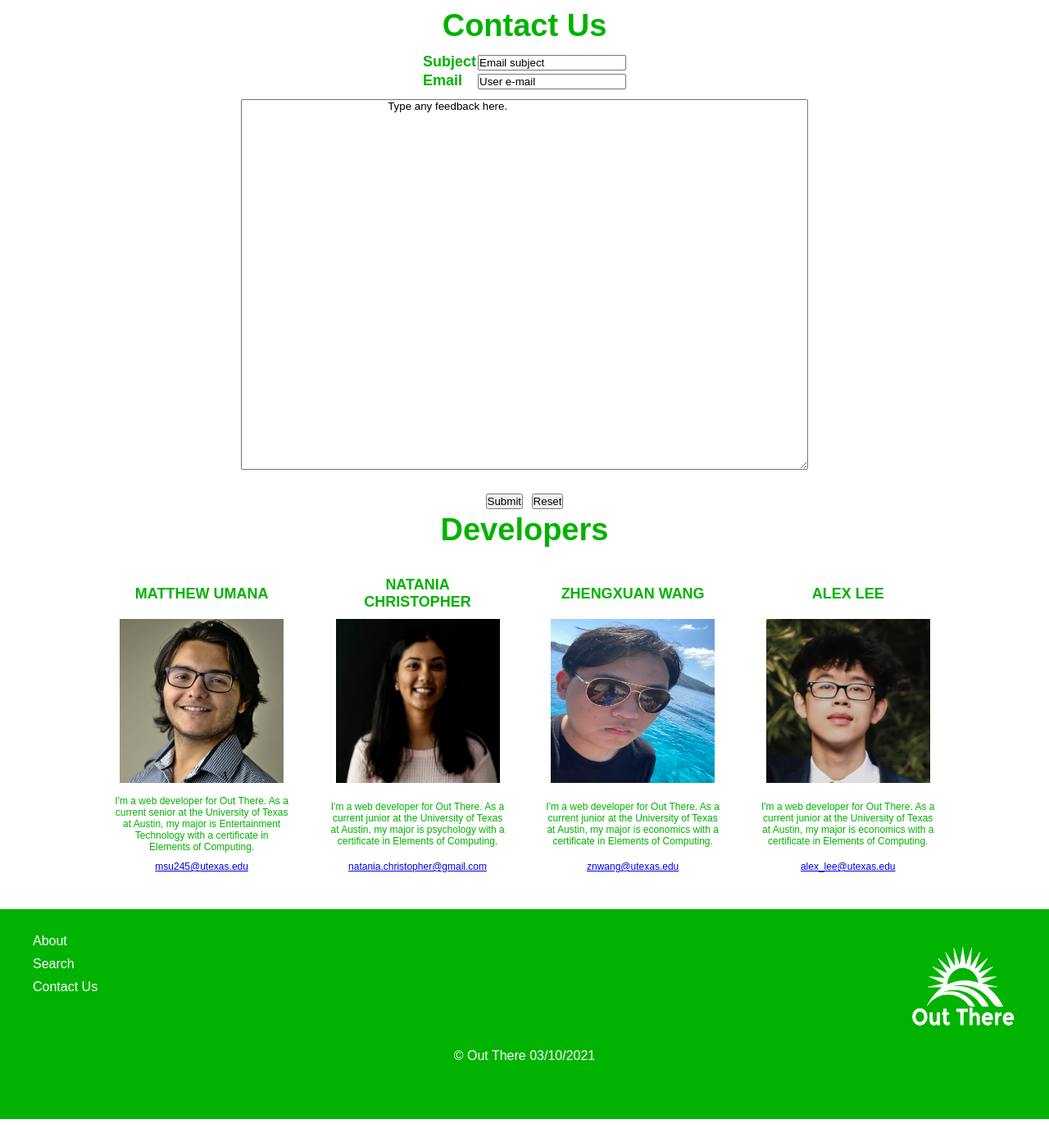
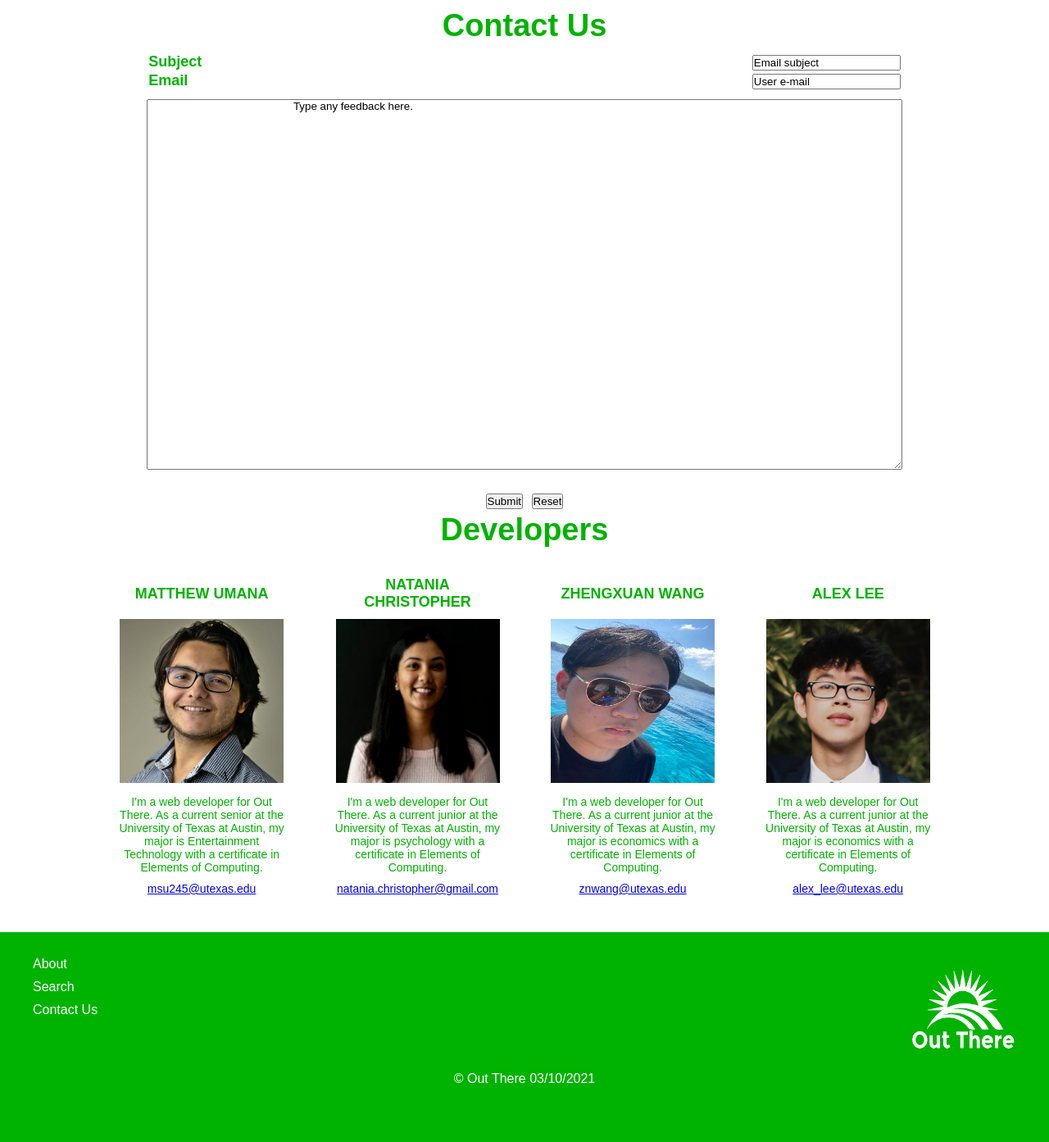
Before and after one commit to mumana98/Out-There, a PHP site: page /pages/contact.html in a window 1280 px wide. Shown: the part 100-1493 px from the top of the page at 82% size. Before the commit the page ends 1465 px from the top, so only its background shows below. Run offline with PHP 8.4, Linux system fonts and the light colour scheme.

Commit message:
Update contact.css

```diff
--- a/styles/contact.css
+++ b/styles/contact.css
@@ -42,7 +42,7 @@
 
 #t1{
 	/* float:center; */
-	width:20%;
+	width:80%;
 	font-size:18px;
 	font-family: arial;
 	margin: 10px auto;
@@ -55,7 +55,7 @@
 
 #comments{
 	height: 40%;
-	width: 60%;
+	width: 80%;
 }
 
 #info{
@@ -64,7 +64,7 @@
 }
 
 #bio{
-	font-size:12px;
+	font-size:14px;
 }
 
 #t2{
```
